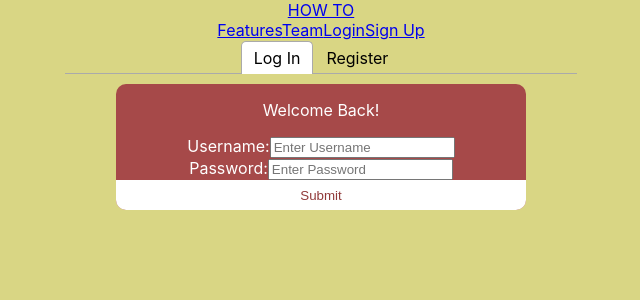
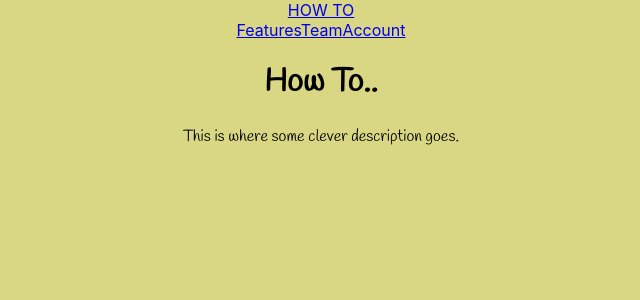
Before and after one commit to BW-Jess-How-To-1/front-end, a React (Create React App) app: page / in a window 1280 px wide. Shown: the top 300 px of the page, without its empty margins (319-959 px from the left). Built offline with nearby package versions, Linux system fonts and the light colour scheme; the HTML template or start-up script is replaced by a standard one.

Commit message:
Moved login form to /account, moved Title component to the base route

```diff
--- a/src/App.js
+++ b/src/App.js
@@ -13,7 +13,8 @@ function App() {
 		<div className='App'>
 			<NavBar />
 			<Switch>
-			<Route exact path='/' component={FormBox}/>
+			<Route exact path='/' component={Title}/>
+      <Route path='/account' component={FormBox}/>
 
 			<ProtectedRoute path='/creatorDashboard'>
 				<CreatorDashboard />
--- a/src/Component/NavBar.js
+++ b/src/Component/NavBar.js
@@ -16,11 +16,8 @@ const NavBar = () => {
             <NavLink exact to='/team' className='menu-links' activeClassName='active'>
               Team
             </NavLink>
-            <NavLink exact to='/login' className='menu-links' activeClassName='active'>
-              Login
-            </NavLink>
-            <NavLink exact to='/signup' className='menu-links' activeClassName='active'>
-              Sign Up
+            <NavLink exact to='/account' className='menu-links' activeClassName='active'>
+              Account
             </NavLink>
           </div>
         </nav>
```
